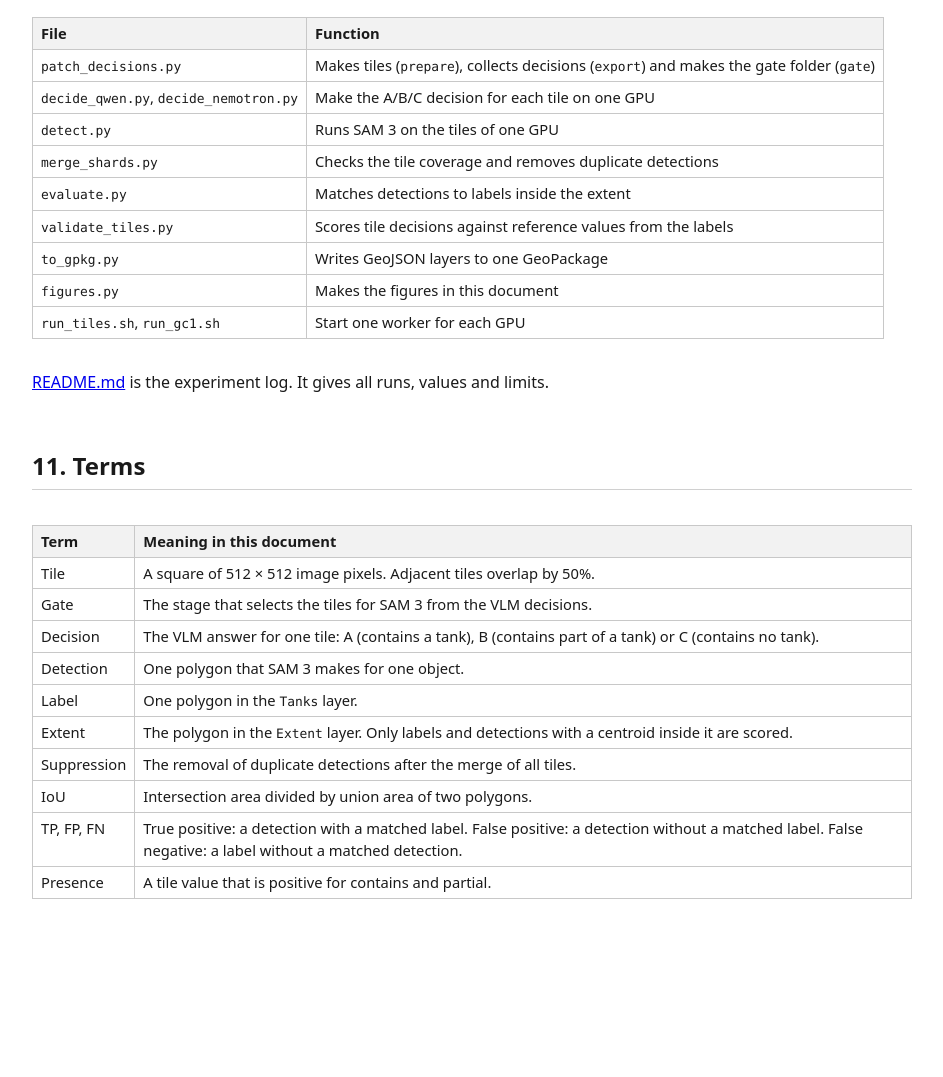
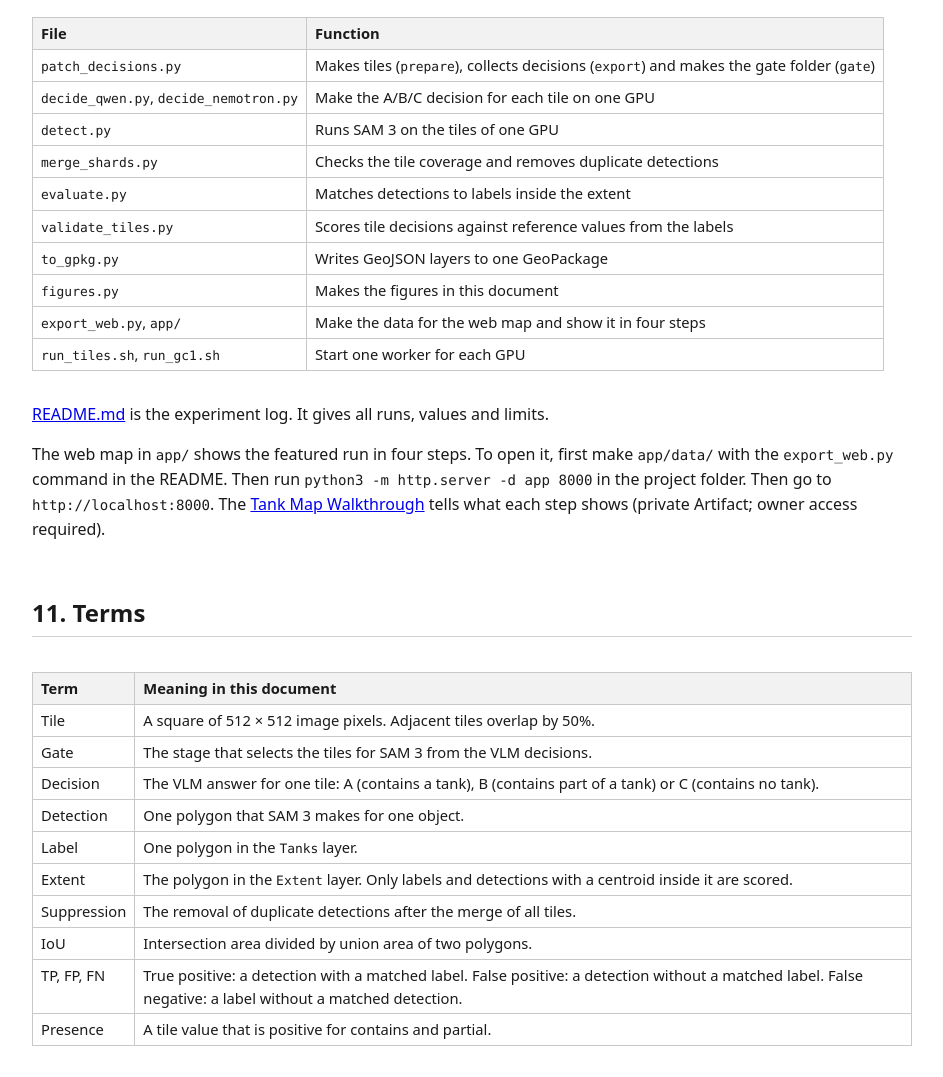
Before and after one commit to mraad/where-is-jev, a plain HTML site: page docs/index.html in a window 1280 px wide. Shown: the part 10835-11912 px from the top of the page, without its empty margins (168-1111 px from the left). Before the commit the page ends 11765 px from the top, so only its background shows below. Drawn offline with Linux system fonts and the light colour scheme.

Commit message:
Document web map and walkthrough artifact (#5)
* Document web map and walkthrough artifact

Add server stop and internet notes to the README map section, link the
Tank Map Walkthrough artifact, and list export_web.py/app/ in
docs/index.html with how to open the map.

Co-Authored-By: Claude Opus 5.5 <noreply@anthropic.com>
Claude-Session: https://claude.ai/code/session_01LwxK2Df19J5jzyBiExmTVK

* Make map data before starting the server in docs

Co-Authored-By: Claude Opus 5.5 <noreply@anthropic.com>
Claude-Session: https://claude.ai/code/session_01LwxK2Df19J5jzyBiExmTVK

---------

Co-authored-by: Claude Opus 5.5 <noreply@anthropic.com>

```diff
--- a/docs/index.html
+++ b/docs/index.html
@@ -264,9 +264,11 @@ Answer with exactly one letter: A, B, or C.</pre>
   <tr><td><code>validate_tiles.py</code></td><td>Scores tile decisions against reference values from the labels</td></tr>
   <tr><td><code>to_gpkg.py</code></td><td>Writes GeoJSON layers to one GeoPackage</td></tr>
   <tr><td><code>figures.py</code></td><td>Makes the figures in this document</td></tr>
+  <tr><td><code>export_web.py</code>, <code>app/</code></td><td>Make the data for the web map and show it in four steps</td></tr>
   <tr><td><code>run_tiles.sh</code>, <code>run_gc1.sh</code></td><td>Start one worker for each GPU</td></tr>
 </table></div>
 <p><a href="../README.md">README.md</a> is the experiment log. It gives all runs, values and limits.</p>
+<p>The web map in <code>app/</code> shows the featured run in four steps. To open it, first make <code>app/data/</code> with the <code>export_web.py</code> command in the README. Then run <code>python3 -m http.server -d app 8000</code> in the project folder. Then go to <code>http://localhost:8000</code>. The <a href="https://claude.ai/artifact/1B4Ftjgru2sn4U31jnQmFY">Tank Map Walkthrough</a> tells what each step shows (private Artifact; owner access required).</p>
 
 <h2 id="terms">11. Terms</h2>
 <div class="table"><table>
```
Also changed, not shown: 1 other file.
